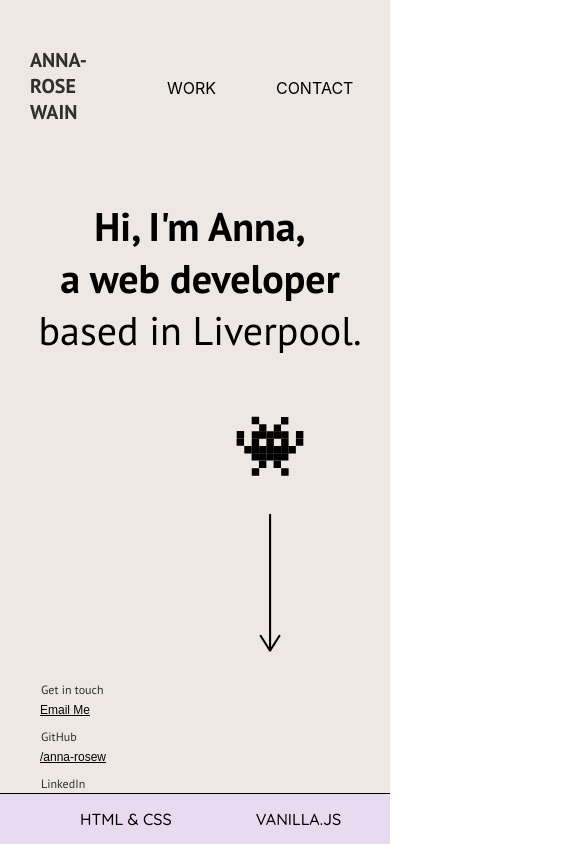
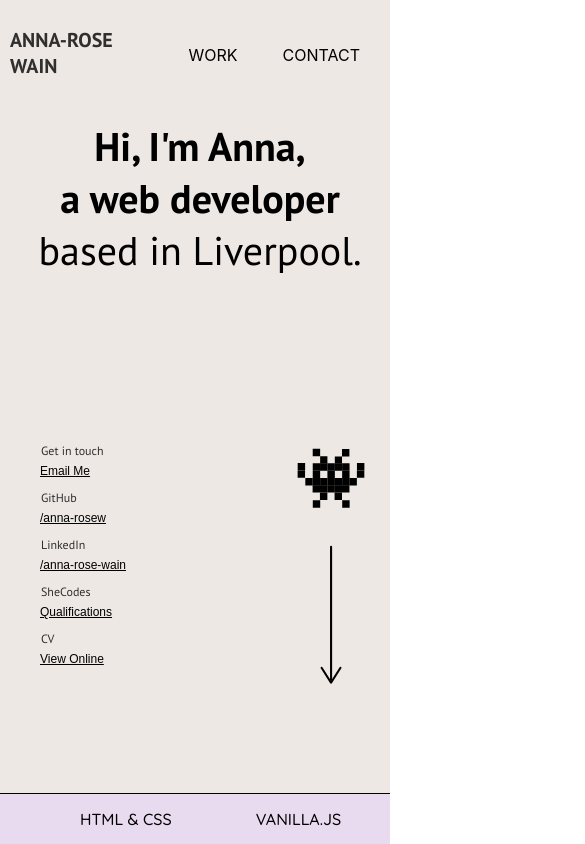
Before and after one commit to anna-rosew/anna-rose-wain, a React (Create React App) app: page / in a window 390 px wide. Shown: the top 844 px of the page, 585 px wide, since content can reach past the window. Built offline with nearby package versions, Linux system fonts and the light colour scheme; a web font is replaced by a local one.

Commit message:
Making landing screen responsive

```diff
--- a/src/Styles/Header.css
+++ b/src/Styles/Header.css
@@ -4,7 +4,7 @@
   color: black;
   justify-content: space-between;
   z-index: 7;
-  width: 100%;
+  width: 100vw;
 }
 
 .logo h2 {
@@ -66,3 +66,15 @@
   display: flex;
   gap: 20px;
 }
+
+@media (max-width: 600px) {
+  .header-item-1 {
+    margin: 10px;
+  }
+  .header-item-2 {
+    margin: 10px;
+  }
+  .header-item-2 span {
+    gap: 5px;
+  }
+}
--- a/src/Styles/LandingScreen.css
+++ b/src/Styles/LandingScreen.css
@@ -109,6 +109,13 @@ a.summary:hover {
 }
 
 @media (max-width: 960px) {
+  .title {
+    display: block;
+    padding-top: 120px;
+    width: 400px;
+    margin: 0 auto;
+    height: 40%;
+  }
   .summary-links {
     padding: 5px;
   }
@@ -128,4 +135,25 @@ a.summary:hover {
     flex: 0 0 50%;
     max-width: 50%;
   }
+
+  .nav-element {
+    position: absolute;
+    top: 104%; /* Start with vertical center */
+    right: 10%; /* Distance from the right side */
+    transform: translateY(
+      -50%
+    ); /* Adjust to be perfectly centered vertically */
+    width: auto;
+    padding: 20px;
+  }
+
+  .nav {
+    position: relative;
+    height: calc(
+      100vh - 80px
+    ); /* Adjust height to leave space at the top and bottom */
+    display: flex;
+    align-items: center; /* Center content vertically within the adjusted height */
+    justify-content: center;
+  }
 }
--- a/src/Styles/index.css
+++ b/src/Styles/index.css
@@ -11,3 +11,8 @@ code {
   font-family: source-code-pro, Menlo, Monaco, Consolas, "Courier New",
     monospace;
 }
+
+body,
+html {
+  overflow-x: hidden;
+}
```
